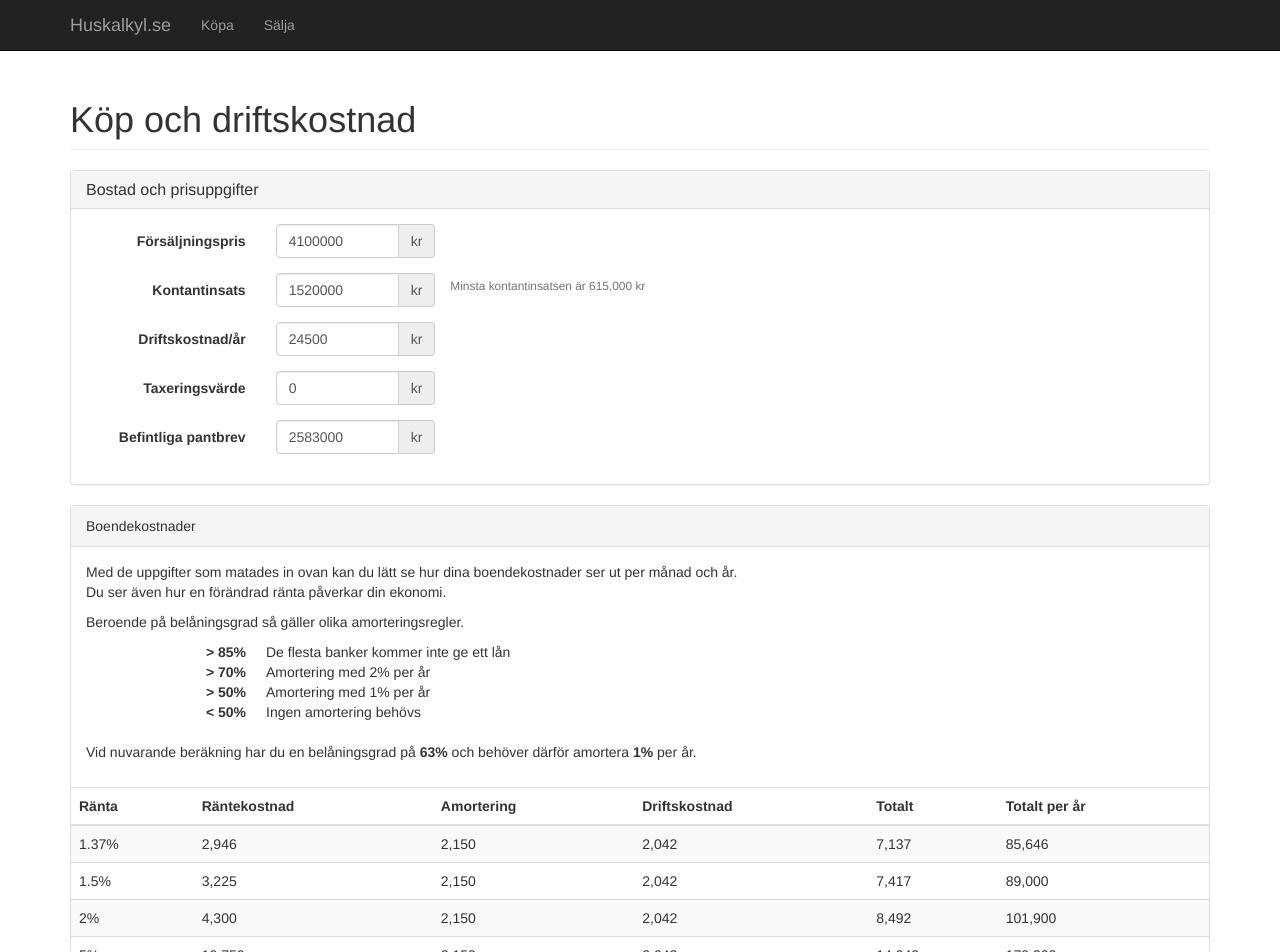
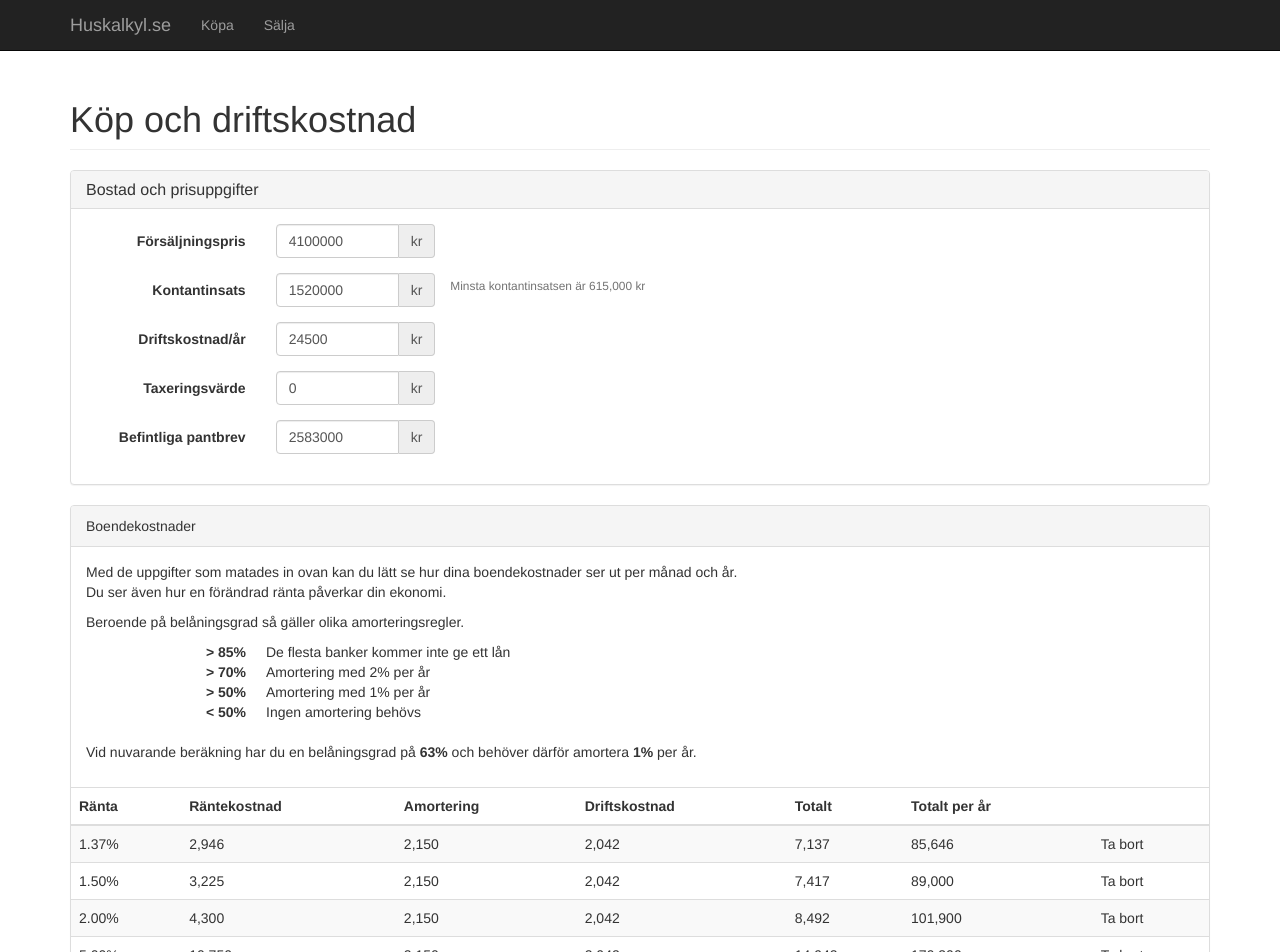
Before and after one commit to KennyEliasson/huskalkyl, a Vue app: page /#/buy in a window 1280 px wide. Shown: the top 952 px of the page. Built offline with nearby package versions, Linux system fonts and the light colour scheme.

Commit message:
More design changes

```diff
--- a/src/components/Buy.vue
+++ b/src/components/Buy.vue
@@ -102,17 +102,19 @@
               <th>Driftskostnad</th>
               <th>Totalt</th>
               <th>Totalt per år</th>
+              <th></th>
             </tr>
             </thead>
 
             <tbody>
-              <tr v-for="interest in interests">
-                <td>{{interest}}%</td>
+              <tr v-for="(interest, index) in interests">
+                <td>{{interest | formatDecimal }}%</td>
                 <td>{{interestCharge(interest) | formatNumber }}</td>
                 <td>{{installment | formatNumber }}</td>
                 <td>{{operatingCostMonthly | formatNumber }}</td>
                 <td>{{total(interest) | formatNumber}}</td>
                 <td>{{total(interest)*12 | formatNumber}}</td>
+                <td class="clickable" v-on:click="removeInterestCalculation(index)">Ta bort</td>
               </tr>
             </tbody>
             <tfoot>
@@ -237,6 +239,9 @@ export default {
     addInterestCalculation: function () {
       this.interests.push(this.newInterest);
       this.interests.sort((a, b) => a - b);
+    },
+    removeInterestCalculation: function (index) {
+      this.interests.splice(index, 1);
     }
   }
 };
--- a/src/filters.js
+++ b/src/filters.js
@@ -9,4 +9,8 @@ let formatNumber = function (v, c, d, t) {
   return s + (j ? i.substr(0, j) + t : '') + i.substr(j).replace(/(\d{3})(?=\d)/g, '$1' + t) + (c ? d + Math.abs(n - i).toFixed(c).slice(2) : '');
 };
 
-export { formatNumber };
+let formatDecimal = function (val) {
+  return val.toFixed(2);
+};
+
+export { formatNumber, formatDecimal };
--- a/src/main.js
+++ b/src/main.js
@@ -3,11 +3,12 @@
 import Vue from 'vue';
 import App from './App';
 import router from './router';
-import {formatNumber} from './filters';
+import {formatNumber, formatDecimal} from './filters';
 
 Vue.config.productionTip = false;
 
 Vue.filter('formatNumber', formatNumber);
+Vue.filter('formatDecimal', formatDecimal);
 
 /* eslint-disable no-new */
 new Vue({
```
